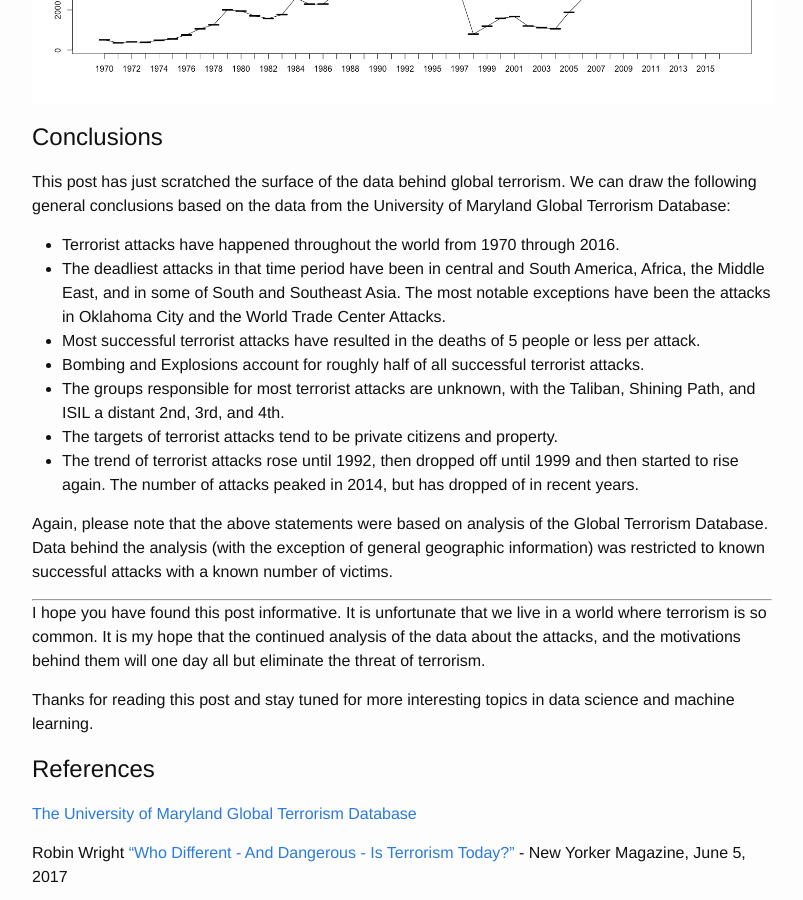
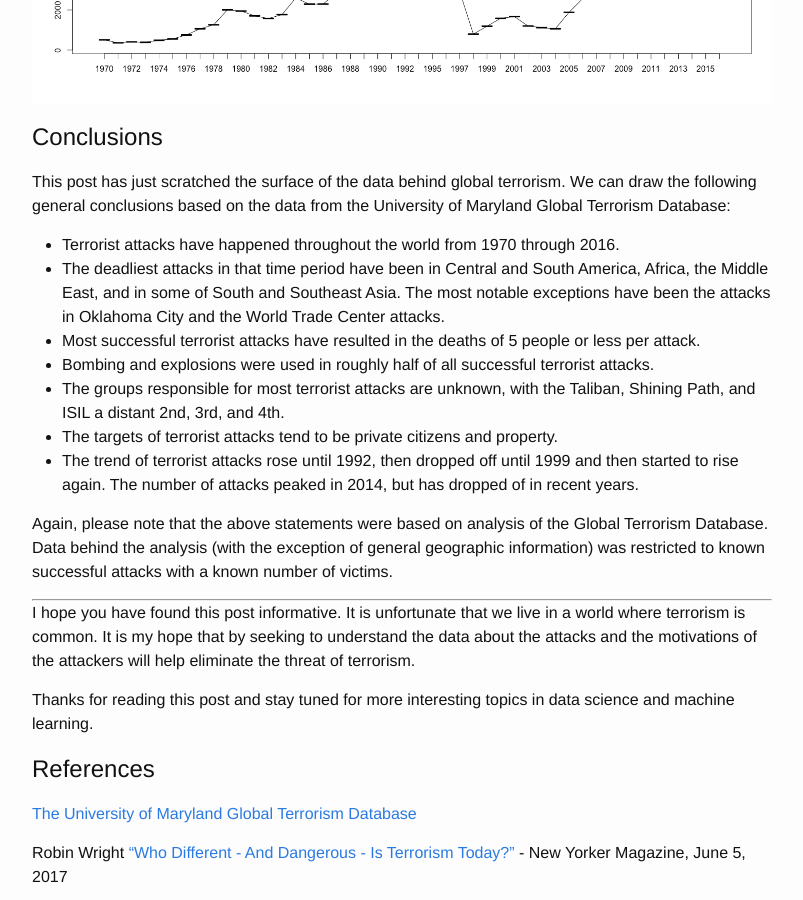
Before and after one commit to fractalbass/data_science, a Jekyll site: the page built from _posts/2017-08-11-data_science_13.markdown, in a window 1280 px wide and 900 px high, scrolled down 7502 px. Shown: the whole window, without its empty margins (238-1041 px from the left). Built offline with Jekyll 4.4.1, drawn with Linux system fonts in a browser that asks for light colours; some of the changed text lies outside the part shown.

Commit message:
Minor typo fixes.

```diff
--- a/_posts/2017-08-11-data_science_13.markdown
+++ b/_posts/2017-08-11-data_science_13.markdown
@@ -91,19 +91,18 @@ In looking at the trends for terrorist attacks, we see the following:
 This post has just scratched the surface of the data behind global terrorism. We can draw the following general conclusions based on the data from the University of Maryland Global Terrorism Database:
 
 - Terrorist attacks have happened throughout the world from 1970 through 2016.
-- The deadliest attacks in that time period have been in central and South America, Africa, the Middle East, and in some of South and Southeast Asia.  The most notable exceptions have been the attacks in Oklahoma City and the World Trade Center Attacks.
+- The deadliest attacks in that time period have been in Central and South America, Africa, the Middle East, and in some of South and Southeast Asia.  The most notable exceptions have been the attacks in Oklahoma City and the World Trade Center attacks.
 - Most successful terrorist attacks have resulted in the deaths of 5 people or less per attack.
-- Bombing and Explosions account for roughly half of all successful terrorist attacks.
+- Bombing and explosions were used in roughly half of all successful terrorist attacks.
 - The groups responsible for most terrorist attacks are unknown, with the Taliban, Shining Path, and ISIL a distant 2nd, 3rd, and 4th.
 - The targets of terrorist attacks tend to be private citizens and property.
 - The trend of terrorist attacks rose until 1992, then dropped off until 1999 and then started to rise again.  The number of attacks peaked in 2014, but has dropped of in recent years.
-
 
 Again, please note that the above statements were based on analysis of the Global Terrorism Database.  Data behind the analysis (with the exception of general geographic information) was restricted to known successful attacks with a known number of victims.
 
 <hr>
 
-I hope you have found this post informative.  It is unfortunate that we live in a world where terrorism is so common.  It is my hope that the continued analysis of the data about the attacks, and the motivations behind them will one day all but eliminate the threat of terrorism.
+I hope you have found this post informative.  It is unfortunate that we live in a world where terrorism is common.  It is my hope that by seeking to understand the data about the attacks and the motivations of the attackers will help eliminate the threat of terrorism.
 
 Thanks for reading this post and stay tuned for more interesting topics in data science and machine learning.
 
```
Also changed, not shown: other parts of _posts/2017-08-11-data_science_13.markdown (+1 -1 lines).
